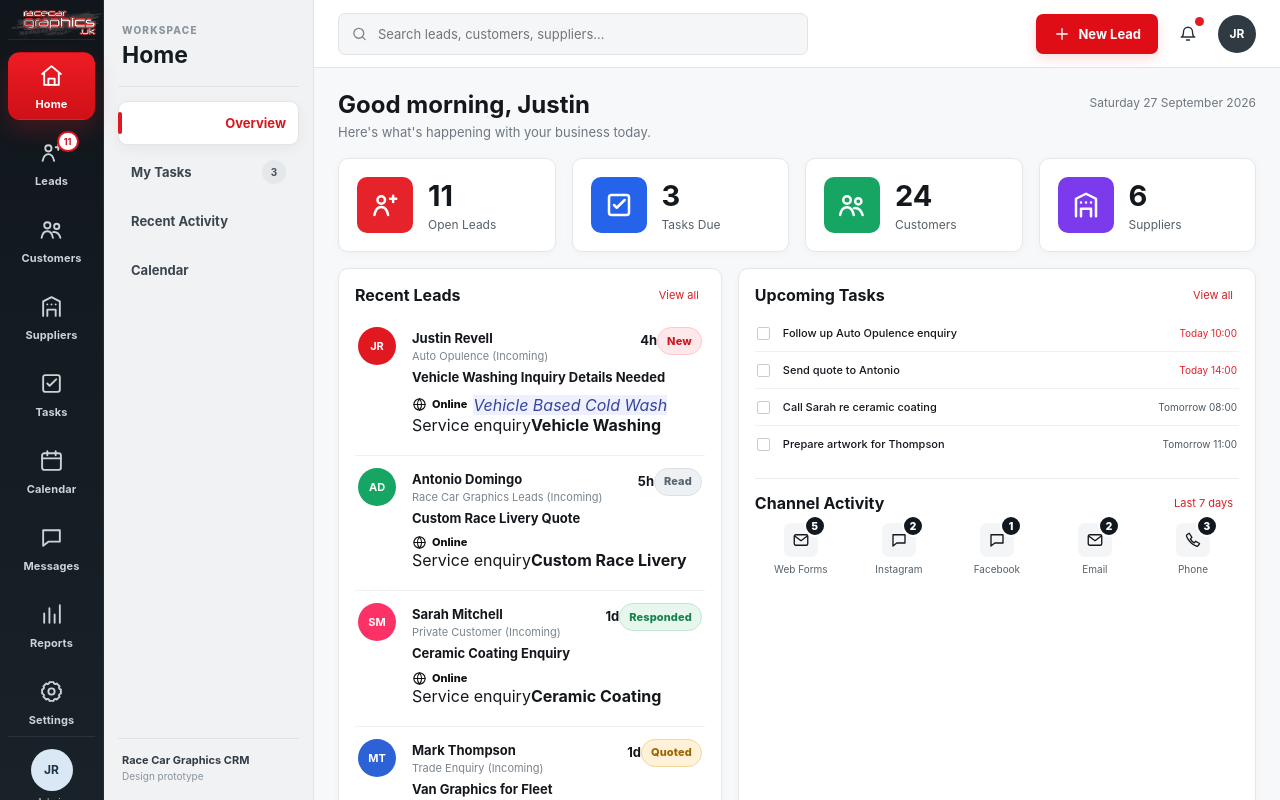
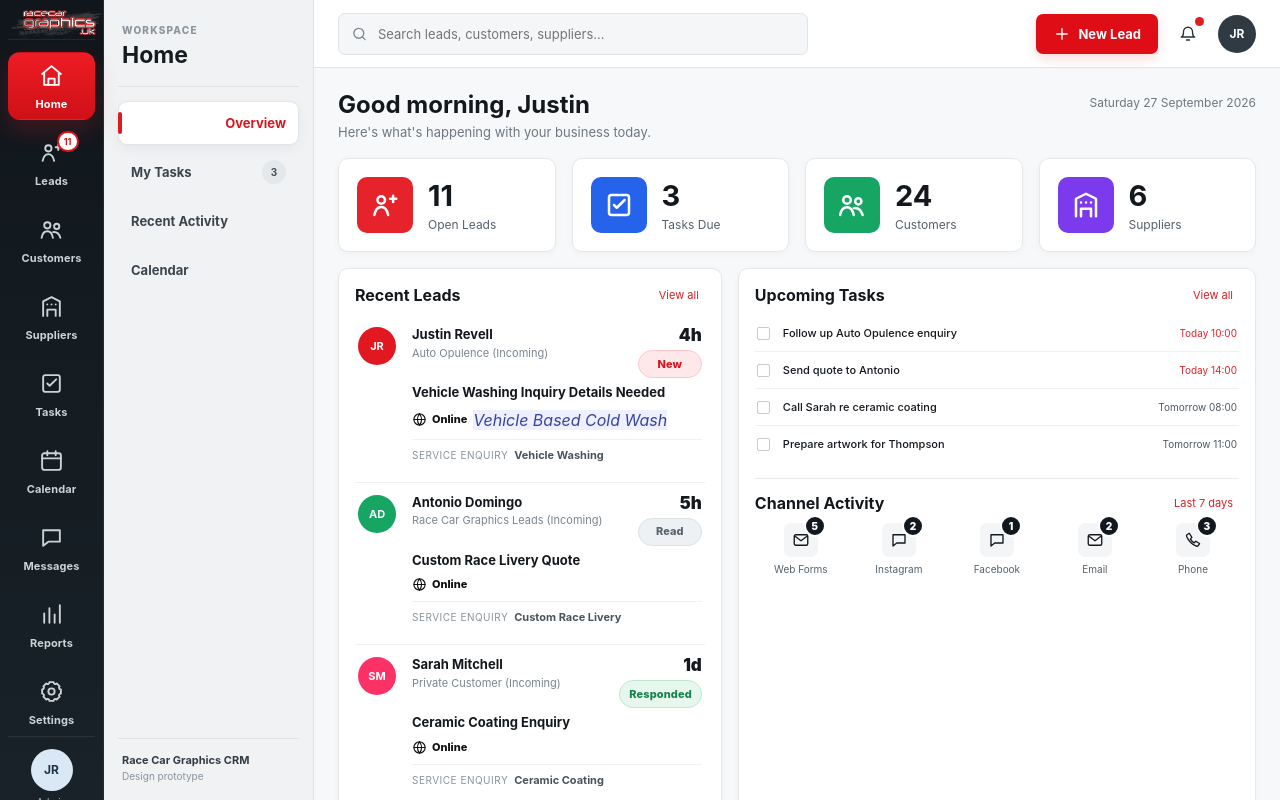
Before and after one commit to broadlanddigital2/rcg-crm-ui-prototype, a Next.js app: page /dashboard in a window 1280 px wide. Shown: the top 800 px of the page. Built offline with nearby package versions, Linux system fonts and the light colour scheme.

Commit message:
Emphasize lead arrival time and move status beneath it

```diff
--- a/app/globals.css
+++ b/app/globals.css
@@ -362,3 +362,78 @@
     height:30px!important;
   }
 }
+
+
+/* ===== Lead arrival/status hierarchy ===== */
+.leadCardTop,
+.dashboardLeadTop{
+  display:flex;
+  justify-content:space-between;
+  align-items:flex-start;
+  gap:12px;
+}
+.leadCardIdentity{min-width:0}
+.leadCardIdentity>strong{
+  display:block;
+  font-size:14px;
+  line-height:1.2;
+}
+.leadCardIdentity>span{
+  display:block;
+  margin-top:3px;
+  font-size:11px;
+  color:#78818a;
+}
+.leadArrival{
+  flex:0 0 auto;
+  display:grid;
+  justify-items:end;
+  gap:6px;
+  min-width:72px;
+}
+.leadArrival>strong{
+  font-size:15px!important;
+  line-height:1;
+  font-weight:900!important;
+  color:#15191d;
+}
+.leadArrival .statusBadge{
+  min-width:64px;
+  justify-content:center;
+}
+.serviceEnquiryType{
+  margin-top:9px;
+  padding-top:8px;
+  border-top:1px solid #eef1f3;
+  display:flex;
+  align-items:center;
+  gap:6px;
+  min-width:0;
+}
+.serviceEnquiryType span{
+  font-size:9px;
+  color:#8a939b;
+  text-transform:uppercase;
+  letter-spacing:.05em;
+}
+.serviceEnquiryType strong{
+  font-size:10px;
+  color:#4a535c;
+  font-weight:700;
+}
+.dashboardLeadTop>div:first-child{min-width:0}
+.dashboardLeadTop>div:first-child>strong{
+  display:block;
+  font-size:13px;
+  line-height:1.2;
+}
+.dashboardLeadTop .dashboardLeadBusiness{
+  display:block;
+  margin-top:3px;
+}
+@media(min-width:761px){
+  .leadArrival>strong{font-size:17px!important}
+  .leadArrival{min-width:78px}
+  .serviceEnquiryType span{font-size:10px}
+  .serviceEnquiryType strong{font-size:11px}
+}
```
